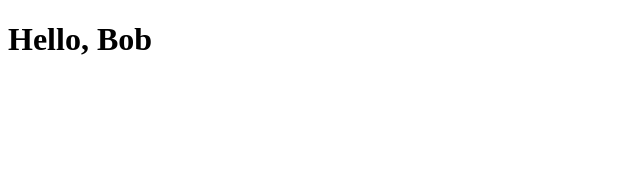
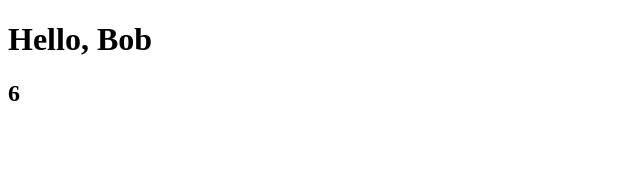
Before and after one commit to mgnkgn/develhope-react-exercises, a React (Create React App) app: page / in a window 1280 px wide. Shown: the top 170 px of the page, without its empty margins (0-640 px from the left). Built offline with nearby package versions, Linux system fonts and the light colour scheme.

Commit message:
ex3 => jsx 05

```diff
--- a/src/App.js
+++ b/src/App.js
@@ -3,9 +3,13 @@ import Name from "./Name";
 
 const App = () => {
   const hello = <h1>Hello, World!</h1>;
+  const calculateSum = (a, b) => {
+    return <h2>{a + b}</h2>;
+  };
   return (
     <>
       <Name name="Bob" />
+      {calculateSum(2, 4)}
     </>
   );
 };
```
